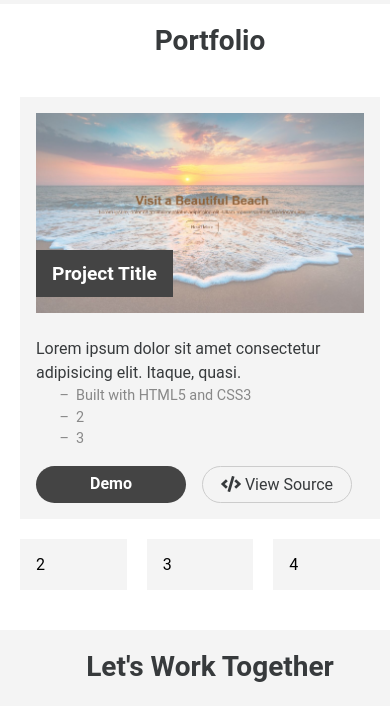
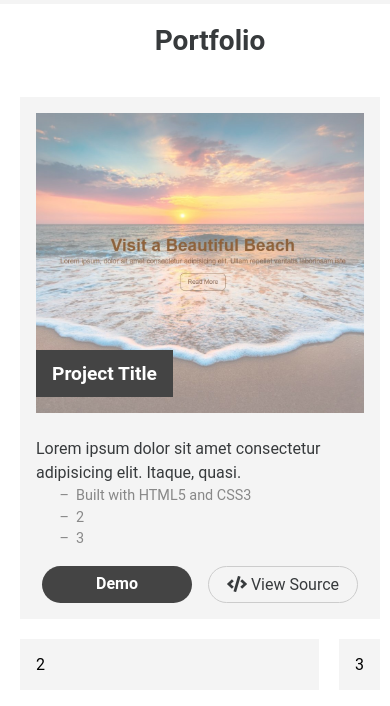
Before and after one commit to spfave/portfolio-website, a plain HTML site: page index.html in a window 390 px wide. Shown: the part 1480-2186 px from the top of the page. Drawn offline with Linux system fonts and the light colour scheme.

Commit message:
Responsive design profile section

```diff
--- a/css/style.css
+++ b/css/style.css
@@ -216,7 +216,7 @@ header .nav-link:hover:after {
 /* Work Section */
 .grid-works {
   display: grid;
-  grid-template-columns: repeat(3, 1fr);
+  grid-template-columns: repeat(2, 1fr);
   gap: 20px;
   padding: 20px;
 }
@@ -232,18 +232,15 @@ header .nav-link:hover:after {
 }
 
 .project .project-image img {
+  border: none;
+  object-fit: cover;
+  width: 100%;
+  height: 200px;
   transition: opacity 0.5s;
 }
 
 .project .project-image img:hover {
   opacity: 0.7;
-}
-
-.project img {
-  border: none;
-  object-fit: cover;
-  width: 100%;
-  height: 200px;
 }
 
 .project h5 {
@@ -278,7 +275,6 @@ header .nav-link:hover:after {
 }
 
 .project .project-links {
-  display: flex;
   gap: 1rem;
   margin-top: 1rem;
 }
@@ -308,7 +304,11 @@ header .nav-link:hover:after {
 }
 
 .project.full {
-  grid-column: 1/4;
+  grid-column: 1/3;
+}
+
+.project.full .project-image img {
+  height: 300px;
 }
 
 /* Contact Section */
@@ -400,6 +400,18 @@ header .nav-link:hover:after {
     text-align: center;
   }
 
+  /* Work Section */
+  .grid-works {
+    /* display: grid; */
+    grid-template-columns: repeat(1, 1fr);
+    gap: 20px;
+    padding: 20px;
+  }
+
+  .project .project-links {
+    justify-content: center;
+  }
+
   /* Contact Section */
   #contact .section-image-container {
     display: none;
--- a/index.html
+++ b/index.html
@@ -81,7 +81,7 @@
                             <li>2</li>
                             <li>3</li>
                         </ul>
-                        <div class="project-links">
+                        <div class="project-links flex-row">
                             <a class="btn btn-fill" href="">Demo</a>
                             <a class="btn btn-outline" href=""><i class="fas fa-code"></i> View Source</a>
                         </div>
@@ -91,6 +91,7 @@
                 <article class="project">2</article>
                 <article class="project">3</article>
                 <article class="project">4</article>
+                <article class="project">5</article>
             </div>
         </section>
 
```
